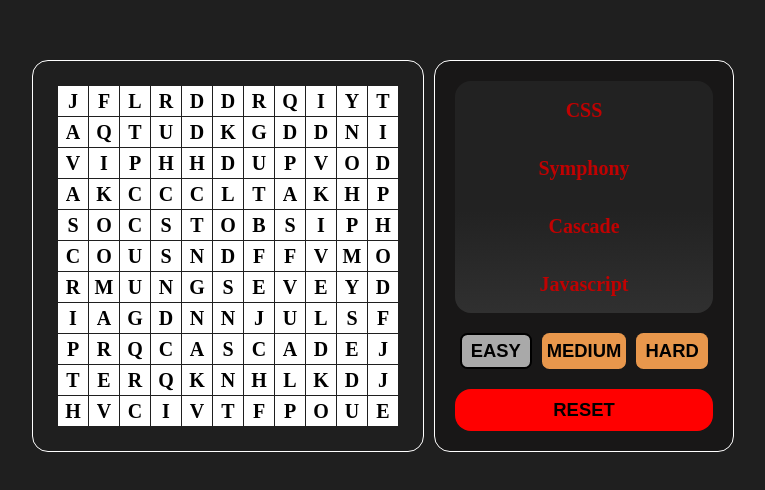
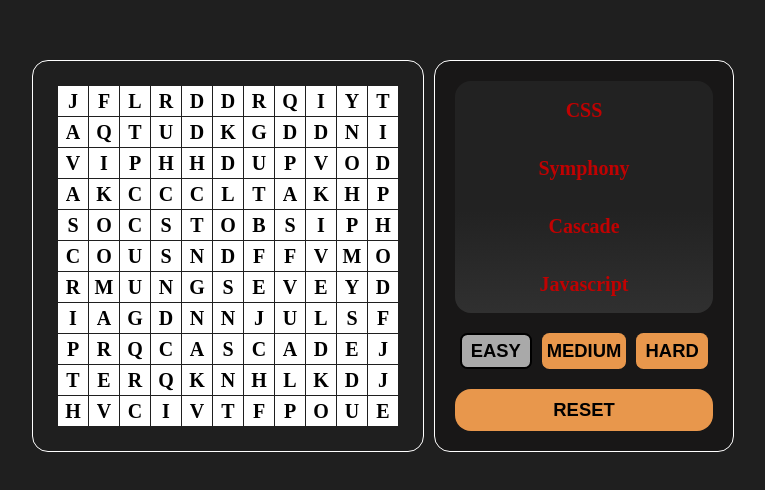
Before and after one commit to OutOfHandles/Word-Game, a plain HTML site: page index.html in a window 1280 px wide. Shown: the part 144-634 px from the top of the page, without its empty margins (257-1022 px from the left). Drawn offline with Linux system fonts and the light colour scheme.

Commit message:
reset btn color

```diff
--- a/styles.scss
+++ b/styles.scss
@@ -91,7 +91,7 @@ body{
             .reset{
                 width: 100%;
                 margin-top: 20px;
-                background-color: red;
+                background-color: #e8974c;
                 border: none;
                 border-radius: 16px;
                 padding: 10px 20px;
```
Also changed, not shown: styles.css, 1 other file.
